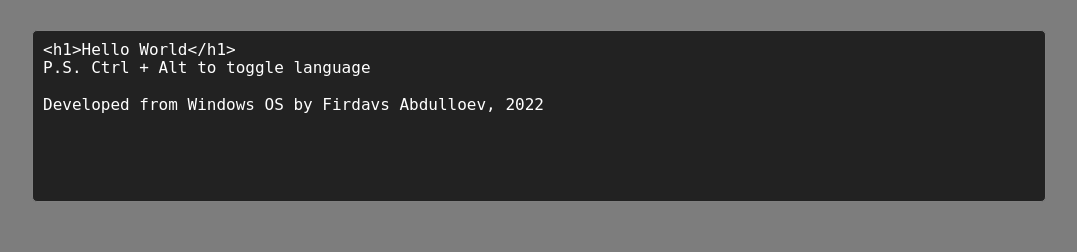
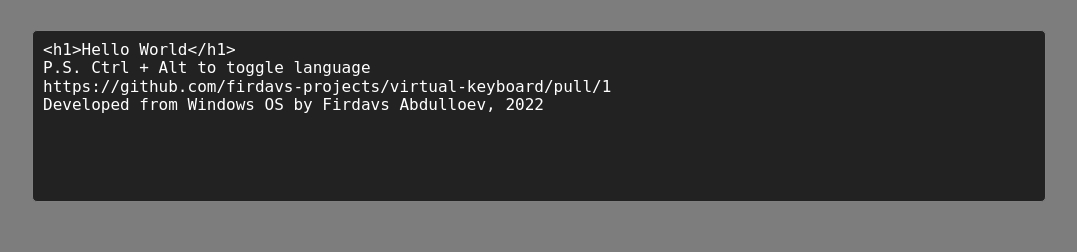
Before and after one commit to firdavs-projects/virtual-keyboard, a website built with webpack: page docs/index.html in a window 1280 px wide. Shown: the top 252 px of the page, without its empty margins (101-1178 px from the left). Built offline with nearby package versions, Linux system fonts and the light colour scheme.

Commit message:
fix: add PR link in textarea value

```diff
--- a/docs/index.html
+++ b/docs/index.html
@@ -3,7 +3,7 @@
   <head>
     <meta charset="utf-8">
     <title>Virtual Keyboard</title>
-  <meta name="viewport" content="width=device-width, initial-scale=1"><script defer src="main.663f41dd24146c905ba8.js"></script></head>
+  <meta name="viewport" content="width=device-width, initial-scale=1"><script defer src="main.286a3bba24a7ece37a7e.js"></script></head>
   <body>
   </body>
 </html>
--- a/src/js/keyboard.js
+++ b/src/js/keyboard.js
@@ -363,7 +363,7 @@ const textarea = document.createElement('textarea');
 textarea.classList.add('textarea');
 textarea.value = `<h1>Hello World</h1>
 P.S. Ctrl + Alt to toggle language
-
+https://github.com/firdavs-projects/virtual-keyboard/pull/1
 Developed from Windows OS by Firdavs Abdulloev, 2022
 `
 
```
Also changed, not shown: 2 other files.
